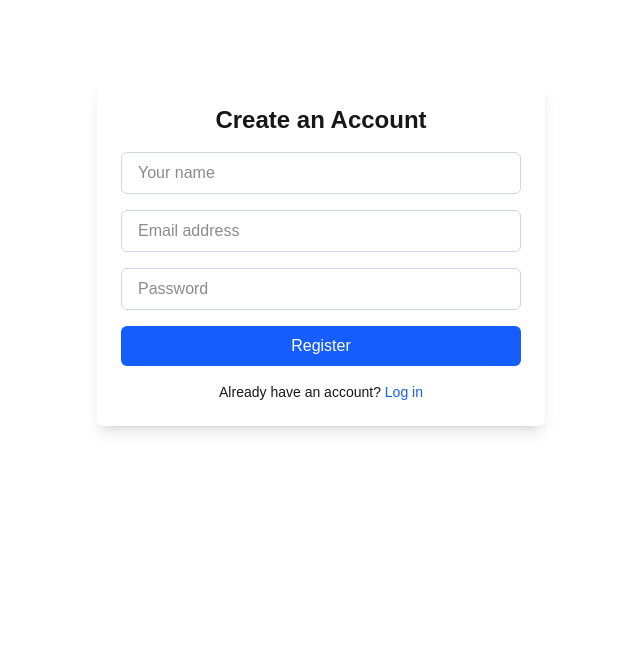
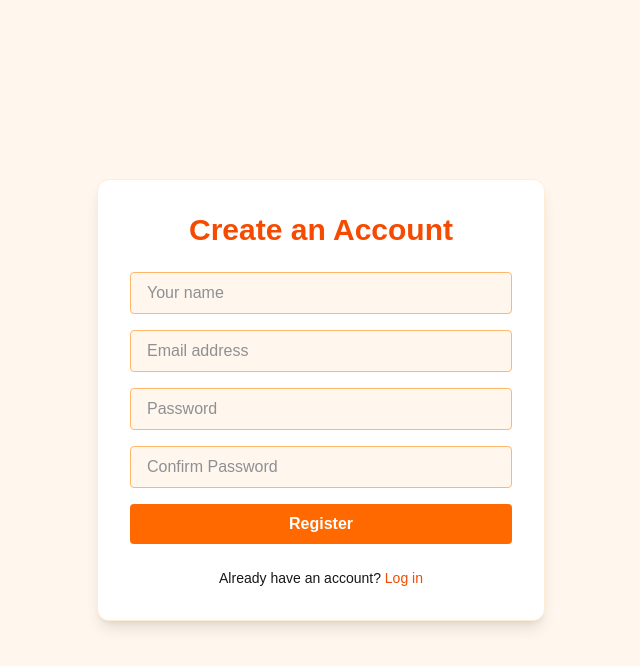
Before and after one commit to Echemartins/chioma_okoli_arts, a Next.js app: page /register in a window 1280 px wide. Shown: the top 666 px of the page, without its empty margins (319-959 px from the left). Built offline with nearby package versions, Linux system fonts and the light colour scheme.

Commit message:
made corrections

```diff
--- a/app/about/page.js
+++ b/app/about/page.js
@@ -139,7 +139,7 @@ const AboutPage = () => {
                   <a href="https://instagram.com/chomzyart_" target="_blank" rel="noopener noreferrer" className="hover:text-orange-800 transition">
                     <FaInstagram />
                   </a>
-                  <a href="https://www.linkedin.com/in/chioma-okoli" target="_blank" rel="noopener noreferrer" className="hover:text-orange-800 transition">
+                  <a href="https://www.linkedin.com/in/chioma-favour-7631791a2?trk=contact-info" target="_blank" rel="noopener noreferrer" className="hover:text-orange-800 transition">
                     <FaLinkedin />
                   </a>
                 </div>
--- a/app/gallery/page.js
+++ b/app/gallery/page.js
@@ -205,7 +205,7 @@ export default function GalleryPage() {
               <a href="https://instagram.com/chomzyart_" target="_blank" rel="noopener noreferrer" className="hover:text-orange-800 transition">
                 <FaInstagram />
               </a>
-              <a href="https://www.linkedin.com/in/chioma-okoli" target="_blank" rel="noopener noreferrer" className="hover:text-orange-800 transition">
+              <a href="https://www.linkedin.com/in/chioma-favour-7631791a2?trk=contact-info" target="_blank" rel="noopener noreferrer" className="hover:text-orange-800 transition">
                 <FaLinkedin />
               </a>
             </div>
--- a/app/login/page.js
+++ b/app/login/page.js
@@ -1,23 +1,33 @@
 "use client";
+
 import { useState } from "react";
 import { useRouter } from "next/navigation";
+import { useForm } from "react-hook-form";
+import { z } from "zod";
+import { zodResolver } from "@hookform/resolvers/zod";
+import { AnimatePresence, motion } from "framer-motion";
+
+// Validation schema
+const schema = z.object({
+  email: z.string().email("Invalid email address"),
+  password: z.string().min(6, "Password must be at least 6 characters"),
+});
 
 export default function LoginPage() {
   const router = useRouter();
-  const [formData, setFormData] = useState({ email: "", password: "" });
   const [showPassword, setShowPassword] = useState(false);
-  const [error, setError] = useState("");
+  const [serverError, setServerError] = useState("");
 
-  const handleChange = (e) => {
-    setFormData((prev) => ({ ...prev, [e.target.name]: e.target.value }));
-  };
+  const {
+    register,
+    handleSubmit,
+    formState: { errors, isSubmitting },
+  } = useForm({
+    resolver: zodResolver(schema),
+  });
 
-  const togglePasswordVisibility = () => {
-    setShowPassword((prev) => !prev);
-  };
-
-  const handleSubmit = async (e) => {
-    e.preventDefault();
+  const onSubmit = async (formData) => {
+    setServerError("");
 
     const res = await fetch("/api/auth/login", {
       method: "POST",
@@ -27,77 +37,93 @@ export default function LoginPage() {
 
     const data = await res.json();
 
-        if (res.ok) {
-        localStorage.setItem('token', data.token);
-        router.push("/admin");
+    if (res.ok) {
+      localStorage.setItem("token", data.token);
+      router.push("/admin");
     } else {
-      setError(data.message || "Login failed.");
+      setServerError(data.message || "Login failed.");
     }
   };
 
   return (
-    <div className="min-h-screen flex items-center justify-center bg-black text-white px-4">
-      <div className="w-full max-w-md bg-gray-900 p-8 rounded-lg shadow-lg">
-        <h1 className="text-3xl font-bold mb-6 text-center">Login</h1>
+    <div className="min-h-screen bg-orange-50 flex items-center justify-center px-4">
+      <div className="w-full max-w-md bg-white p-8 rounded-xl shadow-lg border border-orange-100">
+        <h1 className="text-3xl font-bold text-orange-600 mb-6 text-center">
+          Admin Login
+        </h1>
 
-        {error && (
-          <div className="bg-red-600 text-white text-sm p-2 rounded mb-4">
-            {error}
-          </div>
-        )}
+        <AnimatePresence>
+          {serverError && (
+            <motion.p
+              className="bg-red-100 text-red-700 p-3 rounded mb-4 text-sm border border-red-300 text-center"
+              initial={{ opacity: 0, y: -5 }}
+              animate={{ opacity: 1, y: 0 }}
+              exit={{ opacity: 0, y: -5 }}
+            >
+              {serverError}
+            </motion.p>
+          )}
+        </AnimatePresence>
 
-        <form onSubmit={handleSubmit} className="space-y-6">
+        <form onSubmit={handleSubmit(onSubmit)} className="space-y-5">
           <div>
-            <label htmlFor="email" className="block mb-1 text-sm">
+            <label htmlFor="email" className="block text-sm font-medium text-gray-700 mb-1">
               Email
             </label>
             <input
               type="email"
-              name="email"
-              required
-              value={formData.email}
-              onChange={handleChange}
-              className="w-full px-4 py-2 rounded bg-gray-800 border border-gray-700 focus:outline-none focus:ring-2 focus:ring-blue-500"
               placeholder="you@example.com"
+              {...register("email")}
+              className="w-full px-4 py-2 border border-orange-300 rounded bg-orange-50 text-gray-800 focus:outline-none focus:ring-2 focus:ring-orange-400"
             />
+            {errors.email && (
+              <p className="text-red-500 text-sm mt-1">{errors.email.message}</p>
+            )}
           </div>
 
           <div>
-            <label htmlFor="password" className="block mb-1 text-sm">
+            <label htmlFor="password" className="block text-sm font-medium text-gray-700 mb-1">
               Password
             </label>
             <div className="relative">
               <input
                 type={showPassword ? "text" : "password"}
-                name="password"
-                required
-                value={formData.password}
-                onChange={handleChange}
-                className="w-full px-4 py-2 rounded bg-gray-800 border border-gray-700 focus:outline-none focus:ring-2 focus:ring-blue-500"
                 placeholder="••••••••"
+                {...register("password")}
+                className="w-full px-4 py-2 border border-orange-300 rounded bg-orange-50 text-gray-800 focus:outline-none focus:ring-2 focus:ring-orange-400"
               />
               <button
                 type="button"
-                onClick={togglePasswordVisibility}
-                className="absolute inset-y-0 right-3 flex items-center text-gray-400 hover:text-gray-200 focus:outline-none"
+                onClick={() => setShowPassword((prev) => !prev)}
+                className="absolute inset-y-0 right-3 flex items-center text-orange-500 hover:text-orange-600 focus:outline-none"
                 tabIndex={-1}
               >
-                {showPassword ? (
-                  <span title="Hide password">🙈</span>
-                ) : (
-                  <span title="Show password">👁️</span>
-                )}
+                {showPassword ? "🙈" : "👁️"}
               </button>
             </div>
+            {errors.password && (
+              <p className="text-red-500 text-sm mt-1">{errors.password.message}</p>
+            )}
           </div>
 
           <button
             type="submit"
-            className="w-full py-2 bg-blue-600 hover:bg-blue-700 rounded text-white font-semibold transition duration-300"
+            disabled={isSubmitting}
+            className="w-full bg-orange-500 hover:bg-orange-600 text-white font-semibold py-2 rounded transition duration-300"
           >
-            Login
+            {isSubmitting ? "Logging in..." : "Login"}
           </button>
         </form>
+
+        <p className="text-sm text-center text-gray-600 mt-4">
+          Don't have an account?{" "}
+          <button
+            onClick={() => router.push("/register")}
+            className="text-orange-500 hover:text-orange-600 font-medium underline"
+          >
+            Register here
+          </button>
+        </p>
       </div>
     </div>
   );
--- a/app/page.js
+++ b/app/page.js
@@ -17,7 +17,7 @@ export default function Home() {
     <div className="bg-white text-gray-800 min-h-screen">
       <Header />
 
-      <main className="max-w-7xl mx-auto px-6 py-15 md:py-6 space-y-8">
+      <main className="max-w-7xl mx-auto px-6 pt-15 md:py-6 space-y-8">
         {/* Hero Section */}
         <section className="grid md:grid-cols-2 items-center mt-12 mb-30 gap-12">
           <div className="w-full h-[400px] md:h-[500px] lg:h-[600px] overflow-hidden rounded-2xl shadow-lg">
@@ -55,7 +55,7 @@ export default function Home() {
         </section>
       </main>
 
-      <footer className="bg-white border-t border-orange-200 text-orange-900 mt-24">
+      <footer className="bg-white border-t border-orange-200 text-orange-900 mt-15">
       <div className="max-w-6xl mx-auto px-4 py-12 grid grid-cols-1 md:grid-cols-2 gap-10 text-center md:text-left">
         {/* Contact Info */}
         <div>
@@ -75,7 +75,7 @@ export default function Home() {
             <a href="https://instagram.com/chomzyart_" target="_blank" rel="noopener noreferrer" className="hover:text-orange-800 transition">
               <FaInstagram />
             </a>
-            <a href="https://www.linkedin.com/in/chioma-okoli" target="_blank" rel="noopener noreferrer" className="hover:text-orange-800 transition">
+            <a href="https://www.linkedin.com/in/chioma-favour-7631791a2?trk=contact-info" target="_blank" rel="noopener noreferrer" className="hover:text-orange-800 transition">
               <FaLinkedin />
             </a>
           </div>
--- a/app/register/page.js
+++ b/app/register/page.js
@@ -1,98 +1,159 @@
-'use client';
+"use client";
 
-import { useState } from 'react';
-import { useRouter } from 'next/navigation';
+import { useState } from "react";
+import { useRouter } from "next/navigation";
+import { useForm } from "react-hook-form";
+import { zodResolver } from "@hookform/resolvers/zod";
+import { z } from "zod";
+import { motion, AnimatePresence } from "framer-motion";
+
+const schema = z
+  .object({
+    name: z.string().min(2, "Name is required"),
+    email: z.string().email("Invalid email address"),
+    password: z.string().min(6, "Password must be at least 6 characters"),
+    confirmPassword: z.string().min(6, "Please confirm your password"),
+  })
+  .refine((data) => data.password === data.confirmPassword, {
+    message: "Passwords do not match",
+    path: ["confirmPassword"],
+  });
 
 export default function RegisterPage() {
   const router = useRouter();
+  const [serverError, setServerError] = useState("");
+  const [successMsg, setSuccessMsg] = useState("");
 
-  const [form, setForm] = useState({
-    name: '',
-    email: '',
-    password: '',
+  const {
+    register,
+    handleSubmit,
+    reset,
+    formState: { errors, isSubmitting },
+  } = useForm({
+    resolver: zodResolver(schema),
   });
-  const [error, setError] = useState('');
-  const [loading, setLoading] = useState(false);
 
-  const handleChange = (e) => {
-    setForm({ ...form, [e.target.name]: e.target.value });
-  };
+  const onSubmit = async (formData) => {
+    setServerError("");
+    setSuccessMsg("");
 
-  const handleSubmit = async (e) => {
-    e.preventDefault();
-    setLoading(true);
-    setError('');
-
-    const res = await fetch('/api/auth/register', {
-      method: 'POST',
-      body: JSON.stringify(form),
-      headers: { 'Content-Type': 'application/json' },
+    const res = await fetch("/api/auth/register", {
+      method: "POST",
+      body: JSON.stringify({
+        name: formData.name,
+        email: formData.email,
+        password: formData.password,
+      }),
+      headers: { "Content-Type": "application/json" },
     });
 
     const data = await res.json();
-    console.log(data)
 
     if (res.ok) {
-      localStorage.setItem('token', data.token);
-      router.push('/admin');
+      setSuccessMsg("Account created successfully! Redirecting...");
+      reset();
+      setTimeout(() => router.push("/login"), 2000);
     } else {
-      setError(data.message || 'Registration failed');
+      setServerError(data.message || "Registration failed.");
     }
-
-    setLoading(false);
   };
 
   return (
-    <div className="max-w-md mx-auto mt-20 p-6 bg-white shadow-lg rounded-md">
-      <h1 className="text-2xl font-semibold mb-4 text-center">Create an Account</h1>
-      <form onSubmit={handleSubmit} className="space-y-4">
+    <div className="min-h-screen bg-orange-50 flex items-center justify-center px-4">
+      <div className="w-full max-w-md bg-white p-8 rounded-xl shadow-lg border border-orange-100">
+        <h1 className="text-3xl font-bold text-orange-600 mb-6 text-center">
+          Create an Account
+        </h1>
+
+        <form onSubmit={handleSubmit(onSubmit)} className="space-y-4">
+          <div>
             <input
               type="text"
-          name="name"
-          value={form.name}
-          onChange={handleChange}
               placeholder="Your name"
-          required
-          className="w-full px-4 py-2 border border-gray-300 rounded-md focus:outline-none"
+              {...register("name")}
+              className="w-full px-4 py-2 border border-orange-300 rounded bg-orange-50 text-gray-800 focus:outline-none focus:ring-2 focus:ring-orange-400"
             />
+            {errors.name && (
+              <p className="text-red-500 text-sm mt-1">{errors.name.message}</p>
+            )}
+          </div>
+
+          <div>
             <input
               type="email"
-          name="email"
-          value={form.email}
-          onChange={handleChange}
               placeholder="Email address"
-          required
-          className="w-full px-4 py-2 border border-gray-300 rounded-md focus:outline-none"
+              {...register("email")}
+              className="w-full px-4 py-2 border border-orange-300 rounded bg-orange-50 text-gray-800 focus:outline-none focus:ring-2 focus:ring-orange-400"
             />
+            {errors.email && (
+              <p className="text-red-500 text-sm mt-1">{errors.email.message}</p>
+            )}
+          </div>
+
+          <div>
             <input
               type="password"
-          name="password"
-          value={form.password}
-          onChange={handleChange}
               placeholder="Password"
-          required
-          className="w-full px-4 py-2 border border-gray-300 rounded-md focus:outline-none"
+              {...register("password")}
+              className="w-full px-4 py-2 border border-orange-300 rounded bg-orange-50 text-gray-800 focus:outline-none focus:ring-2 focus:ring-orange-400"
             />
+            {errors.password && (
+              <p className="text-red-500 text-sm mt-1">{errors.password.message}</p>
+            )}
+          </div>
+
+          <div>
+            <input
+              type="password"
+              placeholder="Confirm Password"
+              {...register("confirmPassword")}
+              className="w-full px-4 py-2 border border-orange-300 rounded bg-orange-50 text-gray-800 focus:outline-none focus:ring-2 focus:ring-orange-400"
+            />
+            {errors.confirmPassword && (
+              <p className="text-red-500 text-sm mt-1">{errors.confirmPassword.message}</p>
+            )}
+          </div>
 
           <button
             type="submit"
-          disabled={loading}
-          className="w-full bg-blue-600 text-white py-2 rounded-md hover:bg-blue-700 transition duration-200"
+            disabled={isSubmitting}
+            className="w-full bg-orange-500 hover:bg-orange-600 text-white font-semibold py-2 rounded transition duration-300"
           >
-          {loading ? 'Registering...' : 'Register'}
+            {isSubmitting ? "Registering..." : "Register"}
           </button>
-
-        {error && (
-          <p className="text-red-500 text-sm text-center mt-2">{error}</p>
-        )}
         </form>
 
-      <p className="text-center text-sm mt-4">
-        Already have an account?{' '}
-        <a href="/login" className="text-blue-600 hover:underline">
+        <AnimatePresence>
+          {serverError && (
+            <motion.p
+              className="text-red-600 text-sm mt-4 text-center"
+              initial={{ opacity: 0, y: -5 }}
+              animate={{ opacity: 1, y: 0 }}
+              exit={{ opacity: 0, y: -5 }}
+            >
+              {serverError}
+            </motion.p>
+          )}
+
+          {successMsg && (
+            <motion.p
+              className="text-green-600 text-sm mt-4 text-center"
+              initial={{ opacity: 0, y: -5 }}
+              animate={{ opacity: 1, y: 0 }}
+              exit={{ opacity: 0, y: -5 }}
+            >
+              {successMsg}
+            </motion.p>
+          )}
+        </AnimatePresence>
+
+        <p className="text-center text-sm mt-6">
+          Already have an account?{" "}
+          <a href="/login" className="text-orange-600 hover:underline font-medium">
             Log in
           </a>
         </p>
       </div>
+    </div>
   );
 }
```
Also changed, not shown: app/gallery/[id]/page.js (+61 -1 lines). Lines whose indentation alone changed are shown as unchanged.
